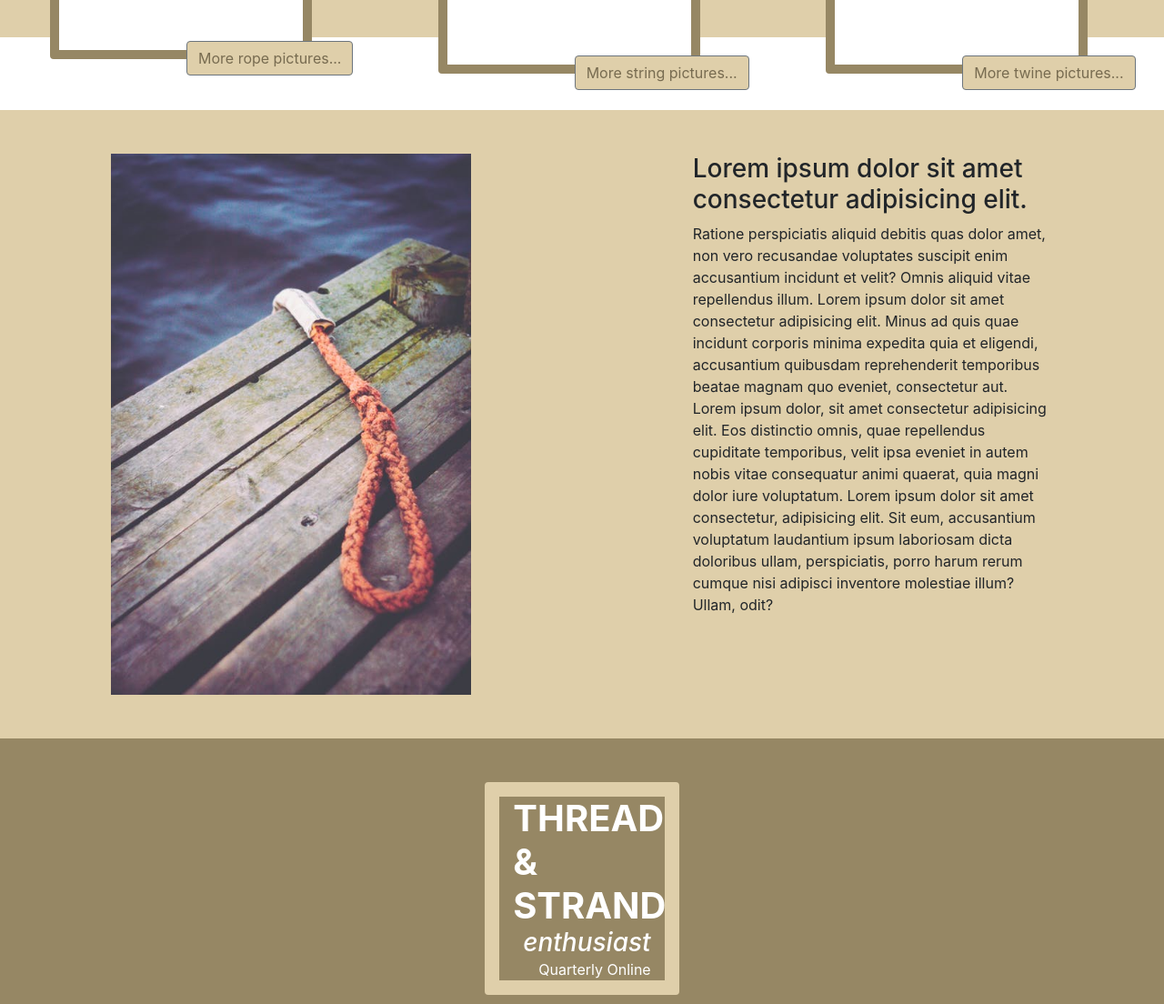
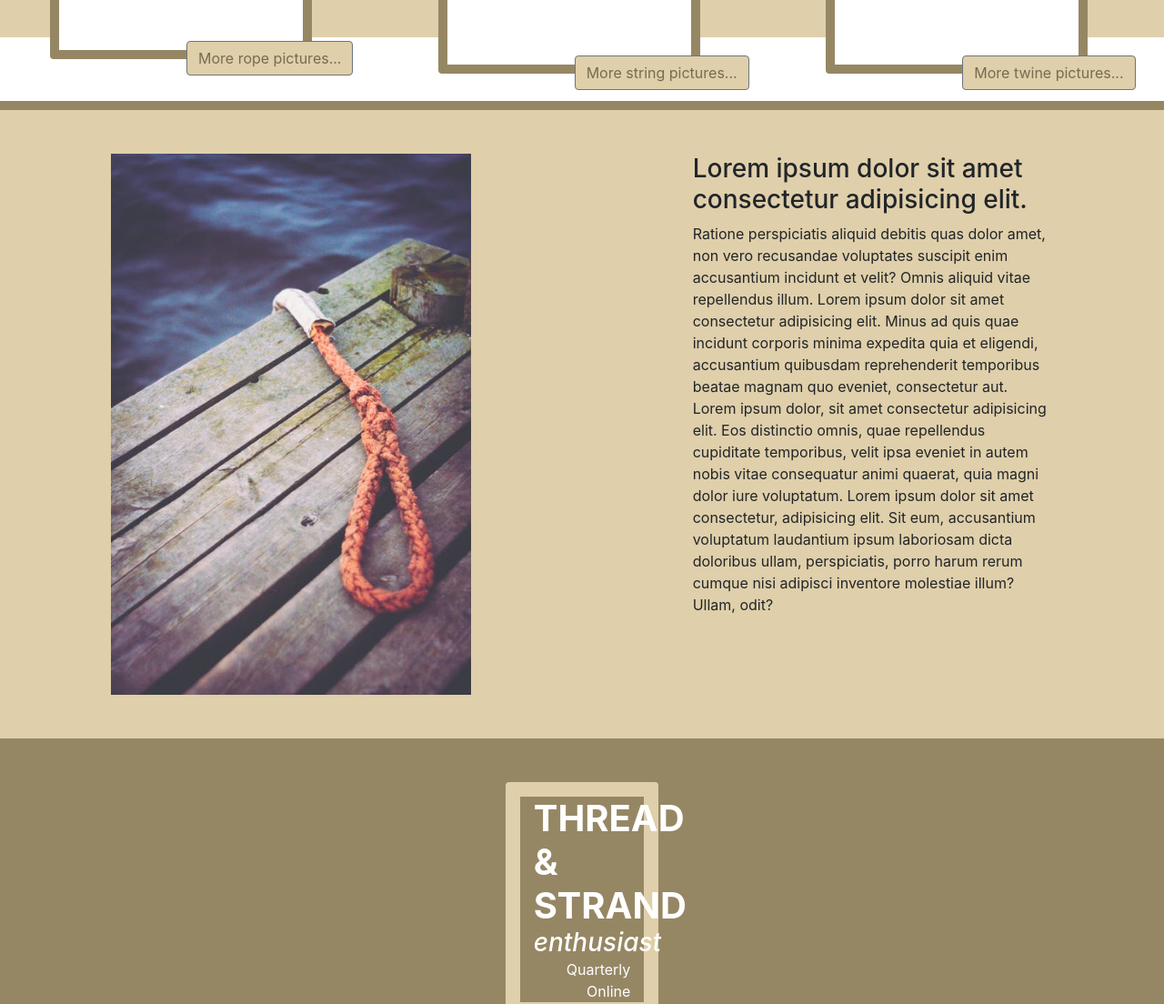
Before and after one commit to DennisMWarner/site-clone-week1-checkpoint, a plain HTML site: page index.html in a window 1280 px wide. Shown: the part 1221-2325 px from the top of the page at 91% size. Drawn offline with nearby package versions, Linux system fonts and the light colour scheme.

Commit message:
footer logo column and page break border fixed.

```diff
--- a/index.html
+++ b/index.html
@@ -218,7 +218,7 @@
 
       <div class="row">
         <div
-          class="col-12  bg-transparent border-primary border-bottom-1 empty-row"
+          class="col-12  bg-transparent border-primary border-bottom empty-row"
         ></div>
       </div>
       <div class="row  py-5 justify-content-around bg-secondary">
@@ -248,7 +248,7 @@
     </main>
 
     <footer class="container-fluid bg-primary text-white">
-      <div class="row justify-content-center">
+      <div class="row col-10 justify-content-center m-auto">
         <div class="col-md-2  border border-secondary rounded mt-5">
           <h1 class="mb-0 font-weight-bolder">THREAD<br />&<br />STRAND</h1>
           <h3 class="text-right mb-0 font-italic">enthusiast</h3>
```
